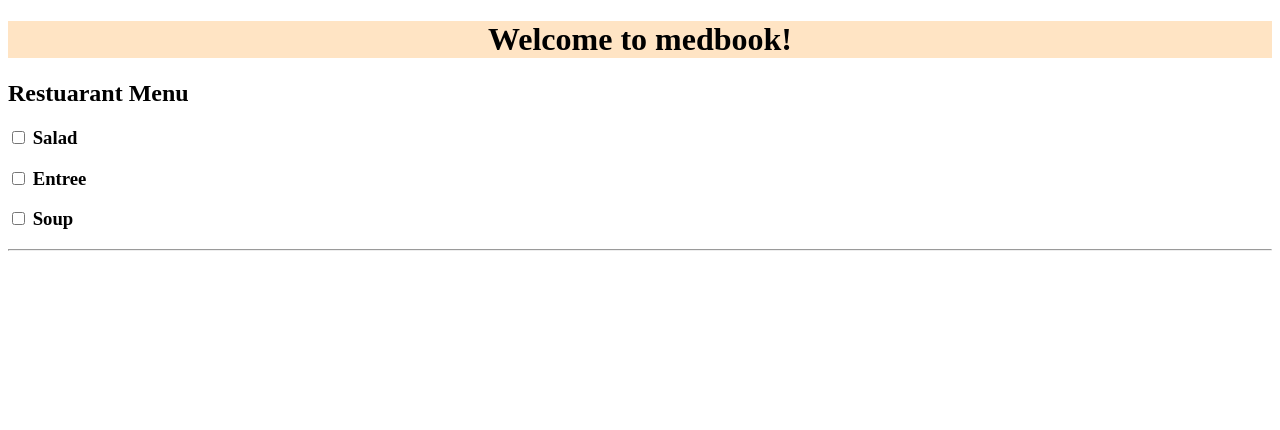
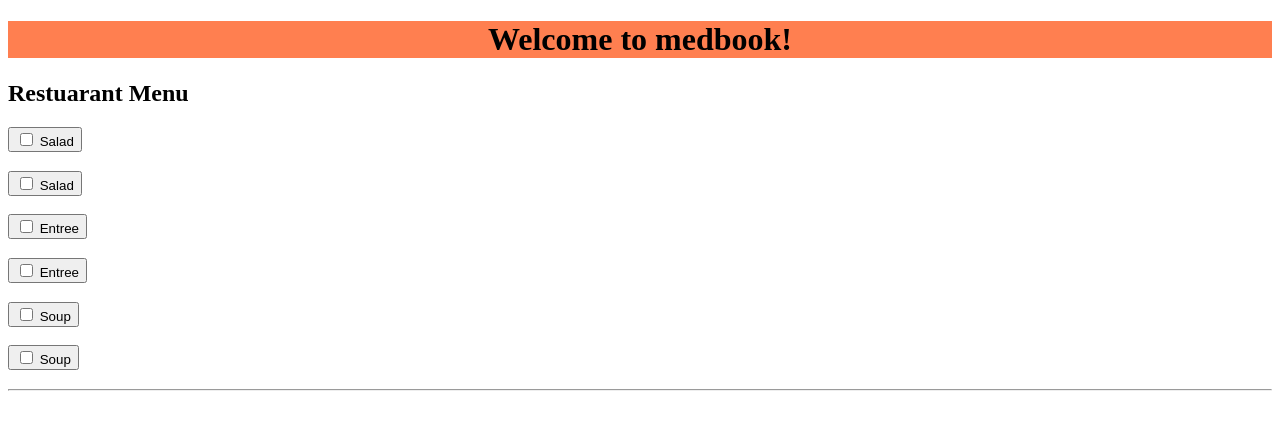
Before and after one commit to Domminique/medbook, an Angular app: page / in a window 1280 px wide. Shown: the top 430 px of the page. Built offline with nearby package versions, Linux system fonts and the light colour scheme.

Commit message:
crosss check

```diff
--- a/src/app/app.component.css
+++ b/src/app/app.component.css
@@ -4,7 +4,7 @@
 body, html {
     height: 100%;
     margin: 0 auto;
-    text-align: center;;
+    text-align: center;
 }
 
 body {
--- a/src/app/app.component.html
+++ b/src/app/app.component.html
@@ -1,19 +1,26 @@
 <!--The content below is only a placeholder and can be replaced.-->
 <div style="text-align:center">
-  <h1 style="background-color: bisque">
+  <h1 style="background-color: coral">
     Welcome to {{ title }}!
   </h1>
 
 </div>
 
-
 <h2>Restuarant Menu</h2>
 <div *ngFor="let dish of dishes">
-  <h3>
-    <input [checked]="dish.checked" type="checkbox" > {{ dish.name }}
+  <h3><button (click)="show = !show">
+    <input [checked]="dish.checked" type="checkbox" > {{ dish.name }} </button>
   </h3>
+  <div *ngIf="!show">
+      {{ dish }}
+  </div>
   <p *ngIf="dish.checked=='true'">
+
     {{ dish}}
   </p>
+
+  <h3><button (click)="show = !show">
+      <input [checked]="dish.checked" type="checkbox" > {{ dish.name }} </button>
+    </h3>
 </div>
 <hr>
--- a/src/app/app.component.ts
+++ b/src/app/app.component.ts
@@ -10,6 +10,9 @@ export class AppComponent {
   title = 'medbook';
   checked : boolean;
   show: boolean = true;
+  jishow: boolean = true;
+  washow: boolean = true;
+
   dishes =  [
     {
     name: 'Salad',
```
